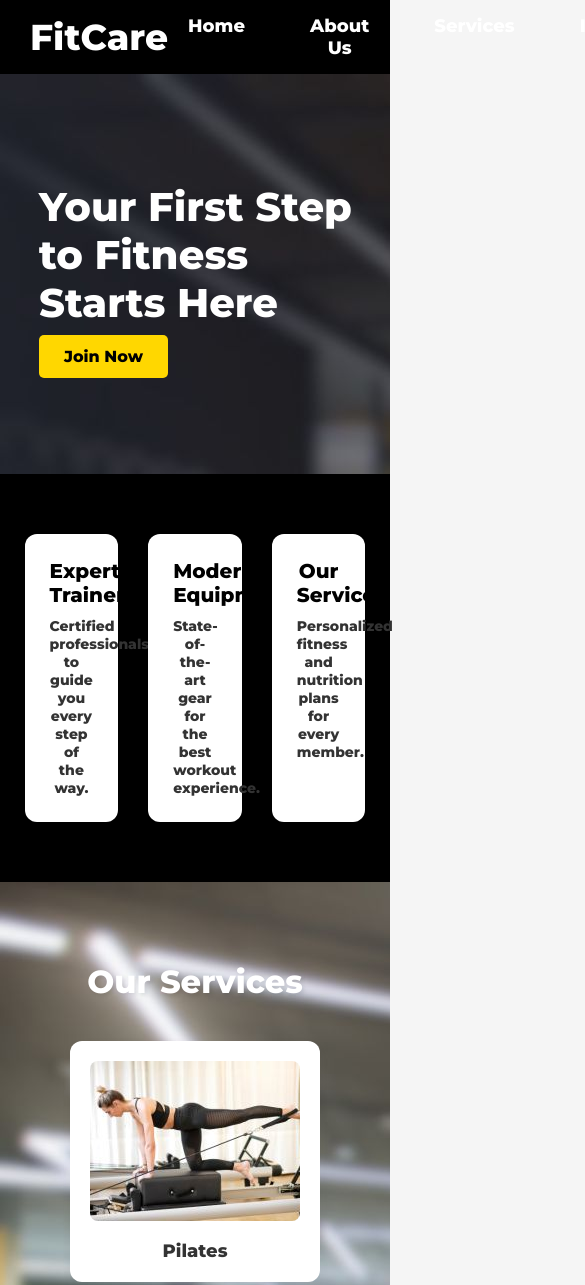
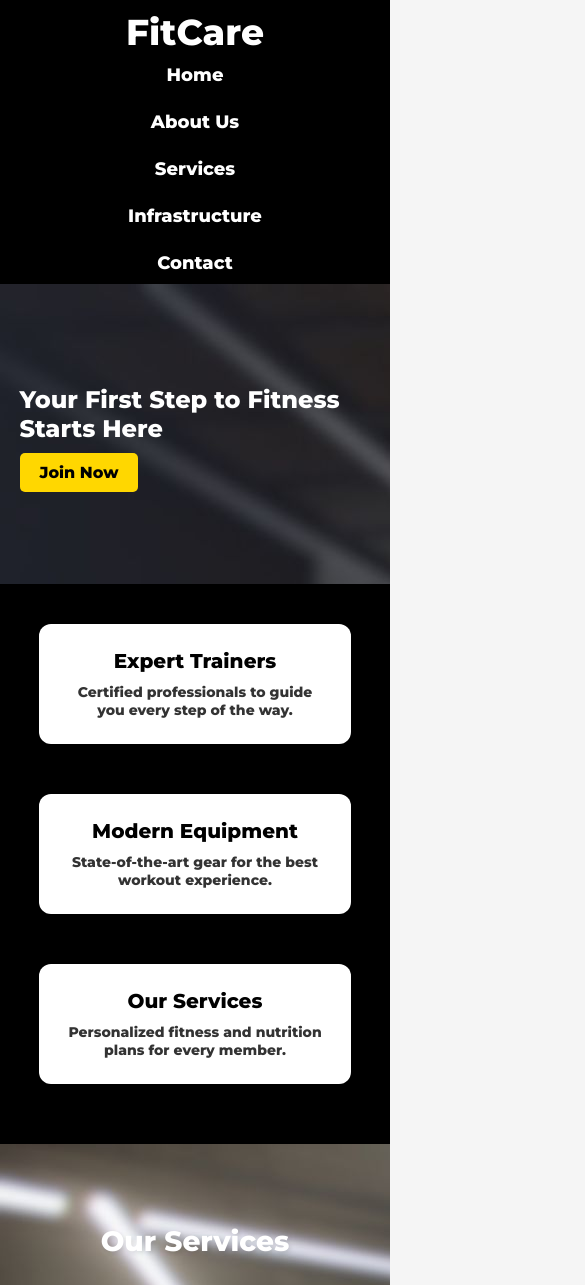
Before and after one commit to raziabanu21/fitcare, a plain HTML site: page index.html in a window 390 px wide. Shown: the top 1285 px of the page, 585 px wide, since content can reach past the window. Drawn offline with Linux system fonts and the light colour scheme.

Commit message:
style.css

```diff
--- a/style.css
+++ b/style.css
@@ -440,3 +440,91 @@ header {
 .why-card:hover {
   transform: translateY(-5px);
 }
+/* ================= Media Queries for Responsiveness ================= */
+
+/* For small screens (Mobile Devices) */
+@media (max-width: 768px) {
+  header {
+    flex-direction: column;
+    padding: 10px 20px;
+  }
+
+  .logo {
+    font-size: 24px;
+    margin-bottom: 10px;
+  }
+
+  nav ul {
+    flex-direction: column;
+    gap: 10px;
+  }
+
+  .hero {
+    height: 300px;
+    padding-left: 5%;
+  }
+
+  .slogan {
+    font-size: 30px;
+  }
+
+  .features {
+    flex-direction: column;
+    padding: 40px 10%;
+  }
+
+  .feature-card {
+    width: 100%;
+    margin-bottom: 20px;
+  }
+
+  .membership-cards {
+    flex-direction: column;
+    gap: 20px;
+  }
+
+  .plan {
+    width: 100%;
+  }
+
+  .services h2 {
+    font-size: 28px;
+  }
+
+  .service-cards {
+    flex-direction: column;
+    align-items: center;
+  }
+
+  .service-card {
+    width: 80%;
+  }
+}
+
+/* For even smaller screens (Portrait Mobile) */
+@media (max-width: 480px) {
+  .slogan {
+    font-size: 24px;
+  }
+
+  .btn {
+    padding: 10px 20px;
+  }
+
+  .testimonials h2, .membership h2, .services h2 {
+    font-size: 28px;
+  }
+
+  .plan h3 {
+    font-size: 20px;
+  }
+
+  .contact-info {
+    flex-direction: column;
+  }
+
+  .card {
+    width: 100%;
+    margin-bottom: 20px;
+  }
+}
```
